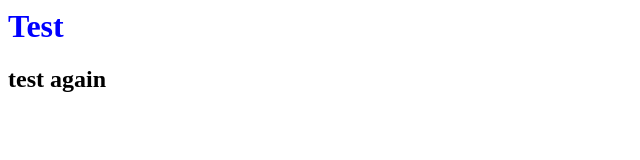
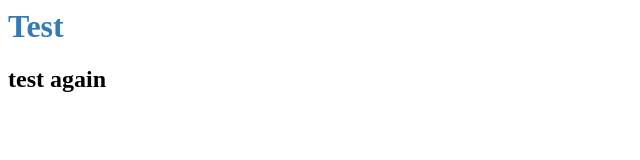
Before and after one commit to DrewPratt/DrewPratt.github.io, a plain HTML site: page index.html in a window 1280 px wide. Shown: the full height of the page, 0-640 px from the left. Drawn offline with Linux system fonts and the light colour scheme; files that its build step writes are made by us from their sources.

Commit message:
Changed color, CSS link, body tags
Changed color to hex value, corrected link to css file. added body tags.

```diff
--- a/CSS/style.CSS
+++ b/CSS/style.CSS
@@ -1,3 +1,3 @@
 h1{
-    color: blue;
+    color: #337ab7;
 }
--- a/index.html
+++ b/index.html
@@ -1,8 +1,9 @@
 <head>
-<link rel="stylesheet" type="text/css" href="style.css">
+<link rel="stylesheet" type="text/css" href="CSS/style.css">
 </head>
-
+<body>
 <div>
   <h1>Test</h1>
   <h2>test again<h2>
 </div>
+</body>
```
